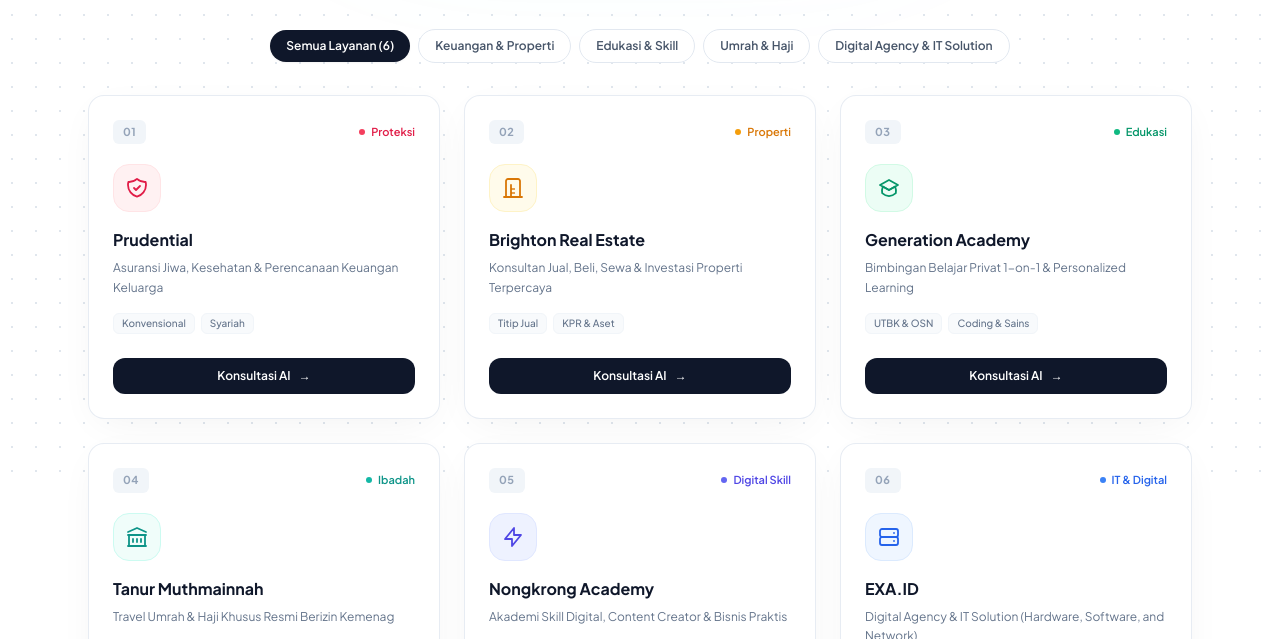
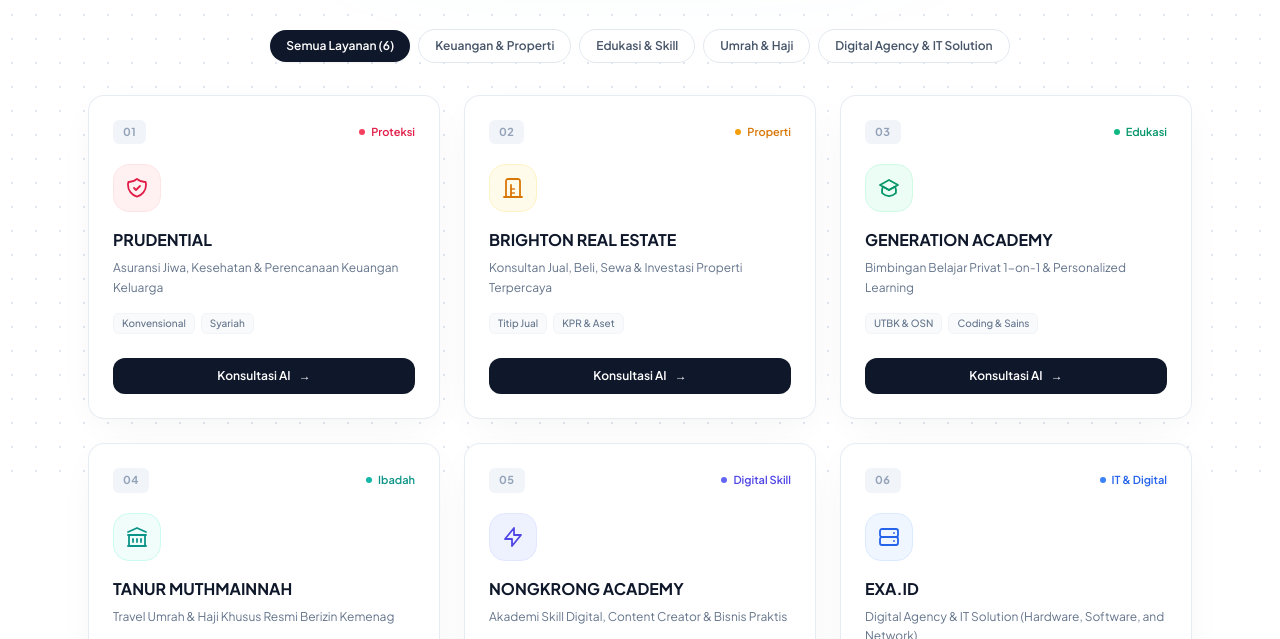
Before and after one commit to raihancahtra26/consultingwithagentai, a plain HTML site: page index.html in a window 1280 px wide. Shown: the part 309-948 px from the top of the page. Drawn offline with nearby package versions, Linux system fonts and the light colour scheme.

Commit message:
Update index.html

```diff
--- a/index.html
+++ b/index.html
@@ -162,7 +162,7 @@
           <div class="w-12 h-12 rounded-2xl bg-rose-50 dark:bg-rose-500/10 border border-rose-100 dark:border-rose-500/20 text-rose-600 dark:text-rose-400 flex items-center justify-center mb-4 group-hover:scale-105 transition-transform">
             <svg class="w-6 h-6" fill="none" stroke="currentColor" viewBox="0 0 24 24"><path stroke-linecap="round" stroke-linejoin="round" stroke-width="1.8" d="M9 12l2 2 4-4m5.618-4.016A11.955 11.955 0 0112 2.944a11.955 11.955 0 01-8.618 3.04A12.02 12.02 0 003 9c0 5.591 3.824 10.29 9 11.622 5.176-1.332 9-6.03 9-11.622 0-1.042-.133-2.052-.382-3.016z"></path></svg>
           </div>
-          <h3 class="font-bold text-slate-900 dark:text-white text-base mb-1.5">Prudential</h3>
+          <h3 class="font-bold text-slate-900 dark:text-white text-base mb-1.5">PRUDENTIAL</h3>
           <p class="text-xs text-slate-500 dark:text-slate-400 leading-relaxed mb-4">Asuransi Jiwa, Kesehatan & Perencanaan Keuangan Keluarga</p>
           <div class="flex flex-wrap gap-1.5 mb-6">
             <span class="text-[10px] font-medium px-2 py-0.5 rounded-md bg-slate-50 dark:bg-slate-800 text-slate-500 dark:text-slate-400 border border-slate-100 dark:border-slate-700/70">Konvensional</span>
@@ -188,7 +188,7 @@
           <div class="w-12 h-12 rounded-2xl bg-amber-50 dark:bg-amber-500/10 border border-amber-100 dark:border-amber-500/20 text-amber-600 dark:text-amber-400 flex items-center justify-center mb-4 group-hover:scale-105 transition-transform">
             <svg class="w-6 h-6" fill="none" stroke="currentColor" viewBox="0 0 24 24"><path stroke-linecap="round" stroke-linejoin="round" stroke-width="1.8" d="M19 21V5a2 2 0 00-2-2H7a2 2 0 00-2 2v16m14 0h2m-2 0h-5m-9 0H3m2 0h5m0 0h5m-5 0V9m0 4h.01M11 13h.01M13 13h.01M11 17h.01M13 17h.01"></path></svg>
           </div>
-          <h3 class="font-bold text-slate-900 dark:text-white text-base mb-1.5">Brighton Real Estate</h3>
+          <h3 class="font-bold text-slate-900 dark:text-white text-base mb-1.5">BRIGHTON REAL ESTATE</h3>
           <p class="text-xs text-slate-500 dark:text-slate-400 leading-relaxed mb-4">Konsultan Jual, Beli, Sewa & Investasi Properti Terpercaya</p>
           <div class="flex flex-wrap gap-1.5 mb-6">
             <span class="text-[10px] font-medium px-2 py-0.5 rounded-md bg-slate-50 dark:bg-slate-800 text-slate-500 dark:text-slate-400 border border-slate-100 dark:border-slate-700/70">Titip Jual</span>
@@ -214,7 +214,7 @@
           <div class="w-12 h-12 rounded-2xl bg-emerald-50 dark:bg-emerald-500/10 border border-emerald-100 dark:border-emerald-500/20 text-emerald-600 dark:text-emerald-400 flex items-center justify-center mb-4 group-hover:scale-105 transition-transform">
             <svg class="w-6 h-6" fill="none" stroke="currentColor" viewBox="0 0 24 24"><path stroke-linecap="round" stroke-linejoin="round" stroke-width="1.8" d="M12 14l9-5-9-5-9 5 9 5z"></path><path stroke-linecap="round" stroke-linejoin="round" stroke-width="1.8" d="M12 14l6.16-3.422a12.083 12.083 0 01.665 6.479A11.952 11.952 0 0112 20.055a11.952 11.952 0 01-6.824-2.998 12.078 12.078 0 01.665-6.479L12 14z"></path></svg>
           </div>
-          <h3 class="font-bold text-slate-900 dark:text-white text-base mb-1.5">Generation Academy</h3>
+          <h3 class="font-bold text-slate-900 dark:text-white text-base mb-1.5">GENERATION ACADEMY</h3>
           <p class="text-xs text-slate-500 dark:text-slate-400 leading-relaxed mb-4">Bimbingan Belajar Privat 1-on-1 & Personalized Learning</p>
           <div class="flex flex-wrap gap-1.5 mb-6">
             <span class="text-[10px] font-medium px-2 py-0.5 rounded-md bg-slate-50 dark:bg-slate-800 text-slate-500 dark:text-slate-400 border border-slate-100 dark:border-slate-700/70">UTBK & OSN</span>
@@ -240,7 +240,7 @@
           <div class="w-12 h-12 rounded-2xl bg-teal-50 dark:bg-teal-500/10 border border-teal-100 dark:border-teal-500/20 text-teal-600 dark:text-teal-400 flex items-center justify-center mb-4 group-hover:scale-105 transition-transform">
             <svg class="w-6 h-6" fill="none" stroke="currentColor" viewBox="0 0 24 24"><path stroke-linecap="round" stroke-linejoin="round" stroke-width="1.8" d="M8 14v3m4-3v3m4-3v3M3 21h18M3 10h18M3 7l9-4 9 4M4 10h16v11H4V10z"></path></svg>
           </div>
-          <h3 class="font-bold text-slate-900 dark:text-white text-base mb-1.5">Tanur Muthmainnah</h3>
+          <h3 class="font-bold text-slate-900 dark:text-white text-base mb-1.5">TANUR MUTHMAINNAH</h3>
           <p class="text-xs text-slate-500 dark:text-slate-400 leading-relaxed mb-4">Travel Umrah & Haji Khusus Resmi Berizin Kemenag</p>
           <div class="flex flex-wrap gap-1.5 mb-6">
             <span class="text-[10px] font-medium px-2 py-0.5 rounded-md bg-slate-50 dark:bg-slate-800 text-slate-500 dark:text-slate-400 border border-slate-100 dark:border-slate-700/70">Paket Umrah</span>
@@ -266,7 +266,7 @@
           <div class="w-12 h-12 rounded-2xl bg-indigo-50 dark:bg-indigo-500/10 border border-indigo-100 dark:border-indigo-500/20 text-indigo-600 dark:text-indigo-400 flex items-center justify-center mb-4 group-hover:scale-105 transition-transform">
             <svg class="w-6 h-6" fill="none" stroke="currentColor" viewBox="0 0 24 24"><path stroke-linecap="round" stroke-linejoin="round" stroke-width="1.8" d="M13 10V3L4 14h7v7l9-11h-7z"></path></svg>
           </div>
-          <h3 class="font-bold text-slate-900 dark:text-white text-base mb-1.5">Nongkrong Academy</h3>
+          <h3 class="font-bold text-slate-900 dark:text-white text-base mb-1.5">NONGKRONG ACADEMY</h3>
           <p class="text-xs text-slate-500 dark:text-slate-400 leading-relaxed mb-4">Akademi Skill Digital, Content Creator & Bisnis Praktis</p>
           <div class="flex flex-wrap gap-1.5 mb-6">
             <span class="text-[10px] font-medium px-2 py-0.5 rounded-md bg-slate-50 dark:bg-slate-800 text-slate-500 dark:text-slate-400 border border-slate-100 dark:border-slate-700/70">Entrepreneur</span>
```
